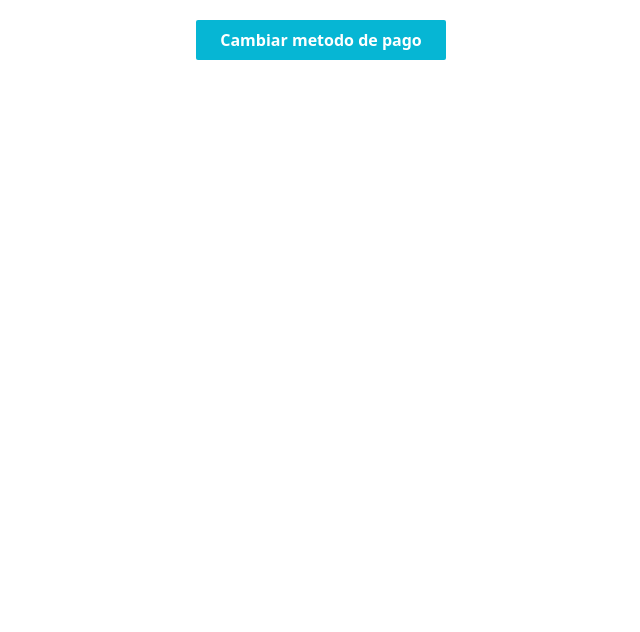
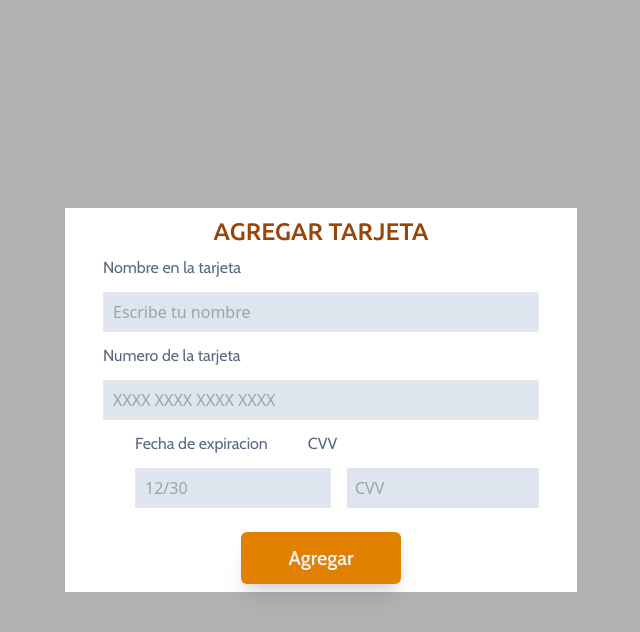
Before and after one commit to GuapoApp/guapoapp-front-next, a Next.js app: page /mision in a window 1280 px wide. Shown: the top 632 px of the page, without its empty margins (319-959 px from the left). Built offline with nearby package versions, Linux system fonts and the light colour scheme.

Commit message:
feat: fix modalBox

```diff
--- a/components/NavBar.jsx
+++ b/components/NavBar.jsx
@@ -1,28 +1,31 @@
 import Image from 'next/image'
 import Link from 'next/link'
+import Header5 from './Header5'
+import Header6 from './Header6'
 export default function Navbar() {
   return (
     <>
+         <nav className=''>
+            <div className=' bg-primary-brownPod900 items-center justify-center
+                  pr-6  pl-6 h-auto pt-4'>
+            <ul className='flex items-center justify-center gap-20 '>
+                  <li><Link href='/'><Header6 text="INICIO" textColor="text-primary-brownPod600"/></Link></li>
+                  <li> <Link href='/benefits'><Header6 text="BENEFICIOS" textColor="text-primary-brownPod600"/></Link></li>
+                  <li> <Link href='/about'></Link></li>
+                  <Image
+                    className='relative -mt-9 mr-14'
+                    src='/assets/logos/logo-blanco.png'
+                    alt='GuapoApp Logo'
+                    width={100}
+                    height={100}
+                 />
 
-            <div className='flex flex-cols-6  bg-primary-brownPod900   items-center justify-center
-                  pr-6  pl-6  pt-5 gap-20 text-primary-brownPod600  '>
-
-              <Link href='/'>INICIO</Link>
-              <Link href='/benefits'>BENEFICIOS</Link>
-              <Link href='/about'>ACERCA DE</Link>
-              <Image
-                className='relative -mt-10'
-                src='/assets/logos/logo-blanco.png'
-                alt='GuapoApp Logo'
-                width={150}
-                height={150}
-
-               />
-
-              <Link href='/register'>UNETE AHORA </Link>
-              <Link href='/login'>INICIAR SESION</Link>
+                  <li><Link href='/register'><Header6 text="UNETE AHORA" textColor="text-primary-brownPod600"/> </Link></li>
+                  <li> <Link href='/login'><Header6 text="INICIAR SESION" textColor="text-primary-brownPod600"/></Link></li>
+              </ul>
               </div>
 
+              </nav>
 
     </>
   )
--- a/components/modalBox.jsx
+++ b/components/modalBox.jsx
@@ -20,12 +20,12 @@ export default function ModalBox(props){
   const [isOpen, setisOpen] = useState(false)
   return(
     <>
-     <div className="items-center justify-center text-center">
+    {/*} <div className="items-center justify-center text-center">
       <button className="bg-cyan-500 py-2 px-6 rounded-sm
        text-white font-bold m-5" onClick={()=>setisOpen(true)}>{props.button1}</button>
-       </div>
+       </div>*/}
        {
-       isOpen &&(
+       !isOpen &&(
             <div className="fixed inset-0 bg-black bg-opacity-30 backdrop-blur-sm flex
                              justify-center text-center items-center">
             <div className="bg-contrast-slateGray100 bg-opacity-30 w-[40%] rouded flex flex-col
@@ -43,17 +43,11 @@ export default function ModalBox(props){
                 <div className="flex flex-col text-center p-2 ">
                   <Header5 text={props.title} textColor="text-primary-brownPod950"/>
                   <Header5 text={props.line1} textColor="text-primary-brownPod950" />
-                  <Header5 text={props.line2} textColor="text-primary-brownPod950" />
-                  <Header5 text={props.line3} textColor="text-primary-brownPod950" />
-                  <Header5 text={props.line4} textColor="text-primary-brownPod950" />
-                  <Header5 text={props.line5} textColor="text-primary-brownPod950" />
-                  <Header5 text={props.line6} textColor="text-primary-brownPod950" />
-                  <Header5 text={props.line7} textColor="text-primary-brownPod950" />
-                <div className="items-center justify-center flex flex-col ">
+                  <div className="items-center justify-center flex flex-col ">
                  <button className="bg-primary-brownPod600  h-12 mt-3  rounded-sm
-                 text-white font-bold p-2 " onClick={()=>setisOpen(false)}>{props.button1}</button>
+                 text-white font-bold p-2 " onClick={()=>setisOpen(true)}>{props.button1}</button>
                  <button className="bg-primary-brownPod600 h-12 rounded-sm
-                 text-white font-bold p-2  m-5" onClick={()=>setisOpen(false)}>{props.button2}</button>
+                 text-white font-bold p-2  m-5" onClick={()=>setisOpen(true)}>{props.button2}</button>
               </div>
      </div>
     </div>
--- /dev/null
+++ b/components/modalCard.jsx
@@ -0,0 +1,65 @@
+import { useState } from "react"
+import Header5 from "./Header5"
+import SquareLink from "./SquareLink"
+import Paragraph from "./Paragraph"
+
+
+export default function ModalCard(props){
+  const [isOpen, setisOpen] = useState(false)
+  return(
+    <>
+    {/* <div className="items-center justify-center text-center">
+      <button className="bg-cyan-500 py-2 px-6 rounded-sm
+       text-white font-bold m-5" onClick={()=>setisOpen(true)}>{props.button1}</button>
+       </div>*/}
+{
+!isOpen &&(
+
+    <div className="fixed inset-0 bg-black bg-opacity-30 backdrop-blur-sm flex
+                             justify-center text-center items-center">
+        <div className="bg-white  w-[40%] rouded flex flex-col
+                  justify-center items-center gap-5">
+             <div className="flex flex-col items-center text-center gap-2 p-2 ">
+                  <Header5 text={props.title} textColor="text-primary-brownPod800"/>
+                  <form action="" method="post">
+                  <div className="flex flex-col gap-3 items-start">
+                      {/*Captura del nombre*/}
+                        <label htmlFor="">
+                            <Paragraph text="Nombre en la tarjeta" textColor="text-contrast-slateGray500" />
+                         </label>
+                         <input className="bg-contrast-slateGray200 border-2 h-10 p-2 rounded-sm"
+                          placeholder="Escribe tu nombre" type="text" size="40" name="" id="" />
+                         {/*Captura de los datos de la tarjeta*/}
+                         <label htmlFor="">
+                            <Paragraph text="Numero de la tarjeta" textColor="text-contrast-slateGray500" />
+                         </label>
+                         <input className="bg-contrast-slateGray200 h-10 p-2 border-2 rounded-sm"
+                         placeholder="XXXX XXXX XXXX XXXX" type="text" size="40"
+                         name="" id="" />
+                            {/*Etiquetas de del apartado de la fecha de vencimiento */}
+                         <div className="flex flex-row ml-8 justify-center  text-center">
+                            <label className="" htmlFor="">
+                                <Paragraph text="Fecha de expiracion" textColor="text-contrast-slateGray500" />
+                            </label>
+                            <label className=" ml-10" htmlFor="">
+                                <Paragraph text="CVV" textColor="text-contrast-slateGray500" textAlign="text-center" />
+                            </label>
+                         </div>
+                         {/*Seccion de los inputs de fecha y CVV */}
+                         <div className="items-center mb-4">
+                            <input className="border-2 p-2 h-10 ml-8 bg-contrast-slateGray200"
+                                placeholder= "12/30"type="text"  size="14"/>
+                            <input className="ml-4 p-2 bg-contrast-slateGray200 h-10"
+                                placeholder="CVV" type="text" size="14" />
+                         </div>
+
+                      </div>
+                    </form>
+                 <SquareLink text ="Agregar"  color="bg-primary-brownPod600"
+                 width ="w-40" textColor="text-contrast-slateGray100"  />
+             </div>
+        </div>
+    </div>
+)}
+</>
+)}
--- a/pages/mision/index.jsx
+++ b/pages/mision/index.jsx
@@ -1,17 +1,11 @@
 import ModalBox from "@/components/modalBox";
+import ModalCard from "@/components/modalCard";
 
  export default function Mision(){
     return(
-   <ModalBox title="ERROR EN PAGO"
-             line1="Tu pago fue rechazado o hubo un error"
-             line2="favor de reintentar o seleccionar otro "
-             line3="metodo de pago"
-             line4=""
-             line5=""
-             line6=""
-             line7=""
-             button1="Cambiar metodo de pago "
-             button2=" Cancelar "
-   />
-)
+   <>
+   <ModalCard title="AGREGAR TARJETA"/>
+   </>
+
+   )
 }
```
